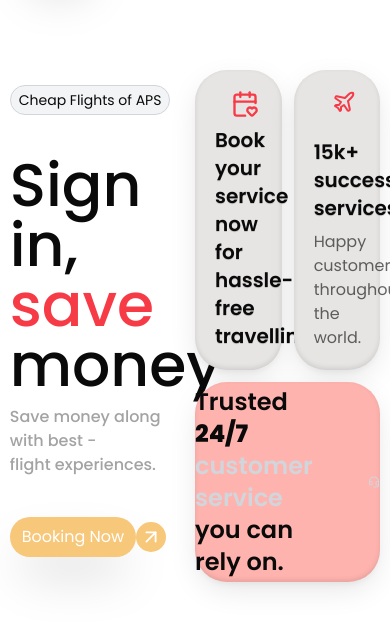
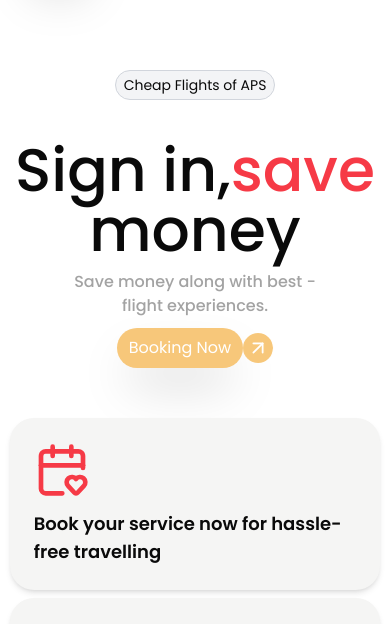
Before and after one commit to AjayRajNegi/APS, a Next.js app: page /managebookings in a window 390 px wide. Shown: the part 817-1441 px from the top of the page. Built offline with nearby package versions, Linux system fonts and the light colour scheme.

Commit message:
About  page responsive.

```diff
--- a/src/app/about/page.tsx
+++ b/src/app/about/page.tsx
@@ -17,17 +17,21 @@ export default function About() {
             </p>
           </div>
         </article>
-        <article className="flex w-full gap-8">
-          <div className="relative h-[calc(100vh/1.15)] w-[70%] overflow-hidden rounded-4xl border-[1px] border-black transition-shadow duration-300 hover:shadow-[5px_5px_0px_0px_rgba(1,1,1)]">
+        <article className="flex w-full flex-col-reverse gap-4 lg:flex-row lg:gap-8">
+          <div className="relative h-[50vh] w-full overflow-hidden rounded-4xl border-[1px] border-black transition-shadow duration-300 hover:shadow-[5px_5px_0px_0px_rgba(1,1,1)] lg:h-[min(calc(100vh/1.15),700px)] lg:w-[70%]">
             <Image src="/mainImage.png" fill alt="asdaf" objectFit="cover" />
-            <div className="absolute bottom-[0] left-0 h-fit w-[45%] max-w-[500px] rounded-4xl bg-white p-4 text-justify">
-              <TextEffect per="char" preset="fade" className="text-justify">
+            <div className="absolute bottom-[0] left-0 h-fit w-[80%] rounded-4xl bg-white p-4 text-justify lg:w-[45%] lg:max-w-[500px]">
+              <TextEffect
+                per="char"
+                preset="fade"
+                className="text-justify text-sm lg:text-base"
+              >
                 The company operates at airports in Toronto, Vancouver,
                 Montreal, Calgary, Edmonton, Ottawa, Winnipeg, and Halifax,
                 ensuring a smooth beginning and end for travelers.
               </TextEffect>
 
-              <p className="mt-4 flex items-center gap-1 text-lg font-medium underline underline-offset-8">
+              <p className="mt-2 flex items-center gap-1 text-base font-medium underline underline-offset-8 lg:mt-4 lg:text-lg">
                 <span>All Airports</span>
                 <ArrowDownRight
                   className="animate-bounce-x -rotate-90"
@@ -36,7 +40,7 @@ export default function About() {
               </p>
             </div>
           </div>
-          <div className="flex h-[calc(100vh/1.15)] w-[30%] flex-col justify-between">
+          <div className="flex w-full flex-col justify-between lg:h-[min(calc(100vh/1.15),700px)] lg:w-[30%]">
             <TextEffect
               per="word"
               as="h3"
@@ -52,15 +56,15 @@ export default function About() {
               and airport safety standards training.
             </TextEffect>
 
-            <div className="bg-aps-200 mt-8 h-full w-full rounded-4xl transition-shadow duration-300 hover:shadow-[5px_5px_0px_0px_rgba(1,1,1)]"></div>
+            <div className="bg-aps-200 mt-8 hidden h-full w-full rounded-4xl transition-shadow duration-300 hover:shadow-[5px_5px_0px_0px_rgba(1,1,1)] lg:block"></div>
           </div>
         </article>
       </section>
 
       {/* Section 1 */}
       <section className="mt-[120px] flex">
-        <article className="w-[30%]">Our Story</article>
-        <article className="w-[70%]">
+        <article className="hidden w-[30%] md:block">Our Story</article>
+        <article className="w-[100%] md:w-[70%]">
           <div>
             <h1 className="text-6xl font-medium tracking-tight">
               From the Coastline to the <br /> World - Our Journey Begins
--- a/src/app/components/FAQ.tsx
+++ b/src/app/components/FAQ.tsx
@@ -68,12 +68,12 @@ export function FAQ() {
     <section>
       {/* Section 1 */}
       <article>
-        <div className="mt-[0px] flex justify-between">
+        <div className="mt-[0px] flex flex-col justify-between md:flex-row">
           <p className="text-6xl font-[500]">
             Frequently <br /> Asked Questions
           </p>
-          <div>
-            <div className="mt-4 mb-[10px] flex w-fit items-center">
+          <div className="mt-4 flex flex-col-reverse md:mt-0 md:block">
+            <div className="mt-1 mb-[10px] flex w-fit items-center md:mt-4">
               <Link
                 href="/"
                 className="bg-aps-secondary-300 rounded-full px-3 py-2 text-white shadow-2xl"
@@ -82,7 +82,7 @@ export function FAQ() {
               </Link>
 
               <ArrowDownRight
-                className="bg-aps-secondary-300 -z-0 -rotate-90 rounded-full p-1 text-white"
+                className="bg-aps-secondary-300 animate-bounce-y -z-0 -rotate-90 rounded-full p-1 text-white"
                 size={30}
               />
             </div>
@@ -93,7 +93,7 @@ export function FAQ() {
         </div>
       </article>
       {/* Accordian */}
-      <article className="mx-auto my-[40px] w-[40%]">
+      <article className="mx-auto my-[40px] w-[85%] md:w-[70%] lg:w-[50%]">
         <Accordion
           type="single"
           collapsible
--- a/src/app/components/Footer.tsx
+++ b/src/app/components/Footer.tsx
@@ -11,7 +11,7 @@ const navLinks = [
 
 export function Footer() {
   return (
-    <footer className="mx-auto mb-8 w-[95%] rounded-3xl bg-[#141414] p-8 text-white">
+    <footer className="mx-auto mb-8 w-[95%] max-w-[1540px] rounded-3xl bg-[#141414] p-8 text-white">
       {/* Top Heading */}
       <div className="text-center md:text-left">
         <h1 className="text-3xl leading-snug font-semibold md:text-5xl">
--- a/src/app/components/FullWidthComponent.tsx
+++ b/src/app/components/FullWidthComponent.tsx
@@ -1,9 +1,5 @@
 import { ReactNode } from "react";
 
 export function FullWidthComponent({ children }: { children: ReactNode }) {
-  return (
-    <div className="relative right-1/2 left-1/2 mr-[-50vw] ml-[-50vw] max-w-[100vw]">
-      {children}
-    </div>
-  );
+  return <div className="relative mx-auto max-w-[1540px]">{children}</div>;
 }
--- a/src/app/components/Save.tsx
+++ b/src/app/components/Save.tsx
@@ -3,19 +3,23 @@ import Link from "next/link";
 
 export function Save() {
   return (
-    <section className="my-[80px] flex">
-      <article className="flex w-[50%] flex-col justify-center">
+    <section className="my-[80px] flex flex-col gap-10 lg:flex-row lg:gap-0">
+      <article className="flex w-full flex-col items-center justify-center text-center lg:w-[50%] lg:items-start lg:text-start">
         <p className="w-fit rounded-full border-[1px] border-gray-300 bg-gray-100 px-2 py-1 text-sm">
           Cheap Flights of APS
         </p>
-        <p className="mt-[40px] mb-[10px] text-6xl font-medium">
+        <p className="mt-[40px] mb-[10px] hidden text-6xl font-medium lg:block">
           Sign in, <br />
+          <span className="text-aps-400">save</span> money
+        </p>
+        <p className="mt-[40px] mb-[10px] text-6xl font-medium lg:hidden">
+          Sign in,
           <span className="text-aps-400">save</span> money
         </p>
         <p className="font-medium text-[#a3a3a3]">
           Save money along with best - <br /> flight experiences.
         </p>
-        <div className="mt-[40px] mb-[10px] flex w-fit items-center">
+        <div className="mt-[10px] mb-[10px] flex w-fit items-center lg:mt-[40px]">
           <Link
             href="/"
             className="bg-aps-secondary-300 rounded-full px-3 py-2 text-white shadow-2xl"
@@ -24,52 +28,38 @@ export function Save() {
           </Link>
 
           <ArrowDownRight
-            className="bg-aps-secondary-300 -z-0 -rotate-90 rounded-full p-1 text-white"
+            className="bg-aps-secondary-300 animate-bounce-y -z-0 -rotate-90 rounded-full p-1 text-white"
             size={30}
           />
         </div>
       </article>
-      <article className="grid w-[50%] grid-cols-2 gap-3">
-        <div
-          className="col-span-1 flex h-[300px] flex-col justify-center gap-2 rounded-4xl bg-stone-200 p-5"
-          style={{
-            boxShadow:
-              "0 10px 30px -3px rgba(0, 0, 0, 0.1), 0 4px 6px -2px rgba(0, 0, 0, 0.05), inset 0 -2px 5px 0 rgba(0, 0, 0, 0.1)",
-          }}
-        >
-          <CalendarHeart size={60} className="text-aps-400" />
-          <p className="text-xl font-semibold text-shadow-2xs">
-            Book your service now for <br /> hassle-free travelling
+      <article className="grid w-full gap-2 sm:grid-cols-2 lg:w-1/2 lg:gap-6">
+        <div className="flex flex-col justify-center gap-3 rounded-3xl bg-stone-100 p-6 shadow-md transition hover:shadow-xl">
+          <CalendarHeart size={56} className="text-aps-400" />
+          <p className="text-lg font-semibold sm:text-xl">
+            Book your service now for hassle-free travelling
           </p>
         </div>
-        <div
-          className="col-span-1 flex h-[300px] flex-col justify-center gap-2 rounded-4xl bg-stone-200 p-5"
-          style={{
-            boxShadow:
-              "0 10px 30px -3px rgba(0, 0, 0, 0.1), 0 4px 6px -2px rgba(0, 0, 0, 0.05), inset 0 -2px 5px 0 rgba(0, 0, 0, 0.1)",
-          }}
-        >
-          <Plane size={60} className="text-aps-400" />
-          <p className="mt-4 text-xl font-semibold text-shadow-2xs">
+
+        <div className="flex flex-col justify-center gap-3 rounded-3xl bg-stone-100 p-6 shadow-md transition hover:shadow-xl">
+          <Plane size={56} className="text-aps-400" />
+          <p className="text-lg font-semibold sm:text-xl">
             15k+ successful services.
           </p>
-          <p className="text-black/60">Happy customers throughout the world.</p>
+          <p className="text-sm text-gray-600">
+            Happy customers throughout the world.
+          </p>
         </div>
-        <div
-          className="bg-aps-200 col-span-2 flex h-[200px] items-center justify-center gap-[30%] rounded-4xl"
-          style={{
-            boxShadow:
-              "0 10px 30px -3px rgba(0, 0, 0, 0.1), 0 4px 6px -2px rgba(0, 0, 0, 0.05), inset 0 -2px 5px 0 rgba(0, 0, 0, 0.1)",
-          }}
-        >
-          <p className="text-2xl font-semibold">
+
+        <div className="bg-aps-200 col-span-1 flex flex-col items-center justify-between gap-6 rounded-3xl p-6 text-center shadow-md transition hover:shadow-xl sm:col-span-2 sm:flex-row sm:text-left">
+          <p className="text-xl leading-snug font-semibold sm:text-2xl">
             Trusted <span className="font-extrabold">24/7</span>{" "}
-            <span className="text-gray-300">
-              customer <br /> service
+            <span className="text-aps-400">
+              customer <br className="hidden sm:block" /> service
             </span>{" "}
             you can rely on.
           </p>
-          <Headset className="text-gray-300" size={80} />
+          <Headset className="text-aps-400" size={72} />
         </div>
       </article>
     </section>
--- a/src/app/page.tsx
+++ b/src/app/page.tsx
@@ -61,7 +61,7 @@ export default function Home() {
     <div className="font-poppins">
       {/* Main Section */}
       <main
-        className="bg-aps-200 flex h-[calc(max(85vh,650px))] w-full items-end rounded-4xl"
+        className="bg-aps-200 flex h-[min(calc(max(85vh,650px)),800px)] w-full items-end rounded-4xl"
         style={{
           backgroundImage: `url('/mainImage.png')`,
           backgroundSize: "cover",
```
